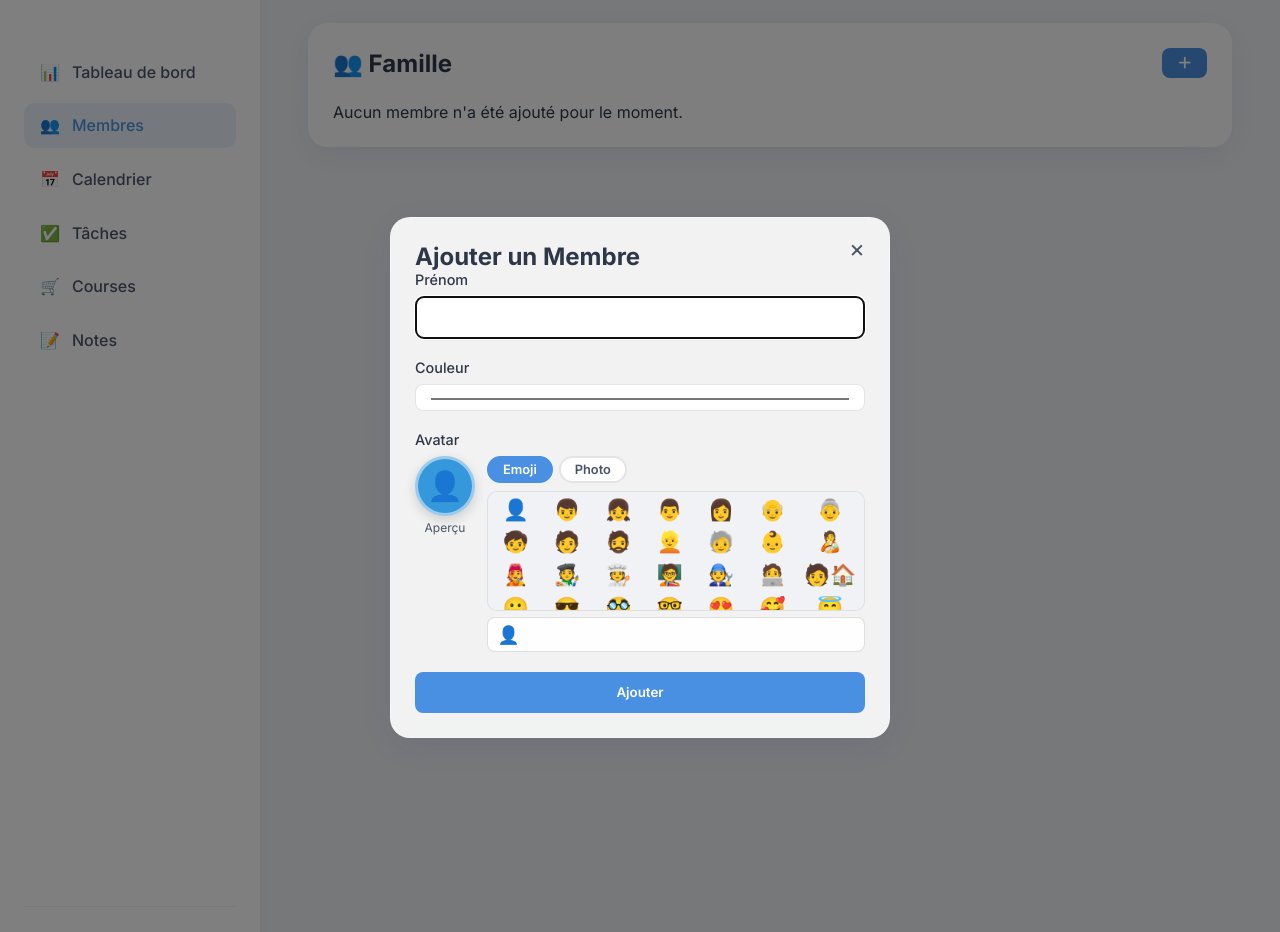
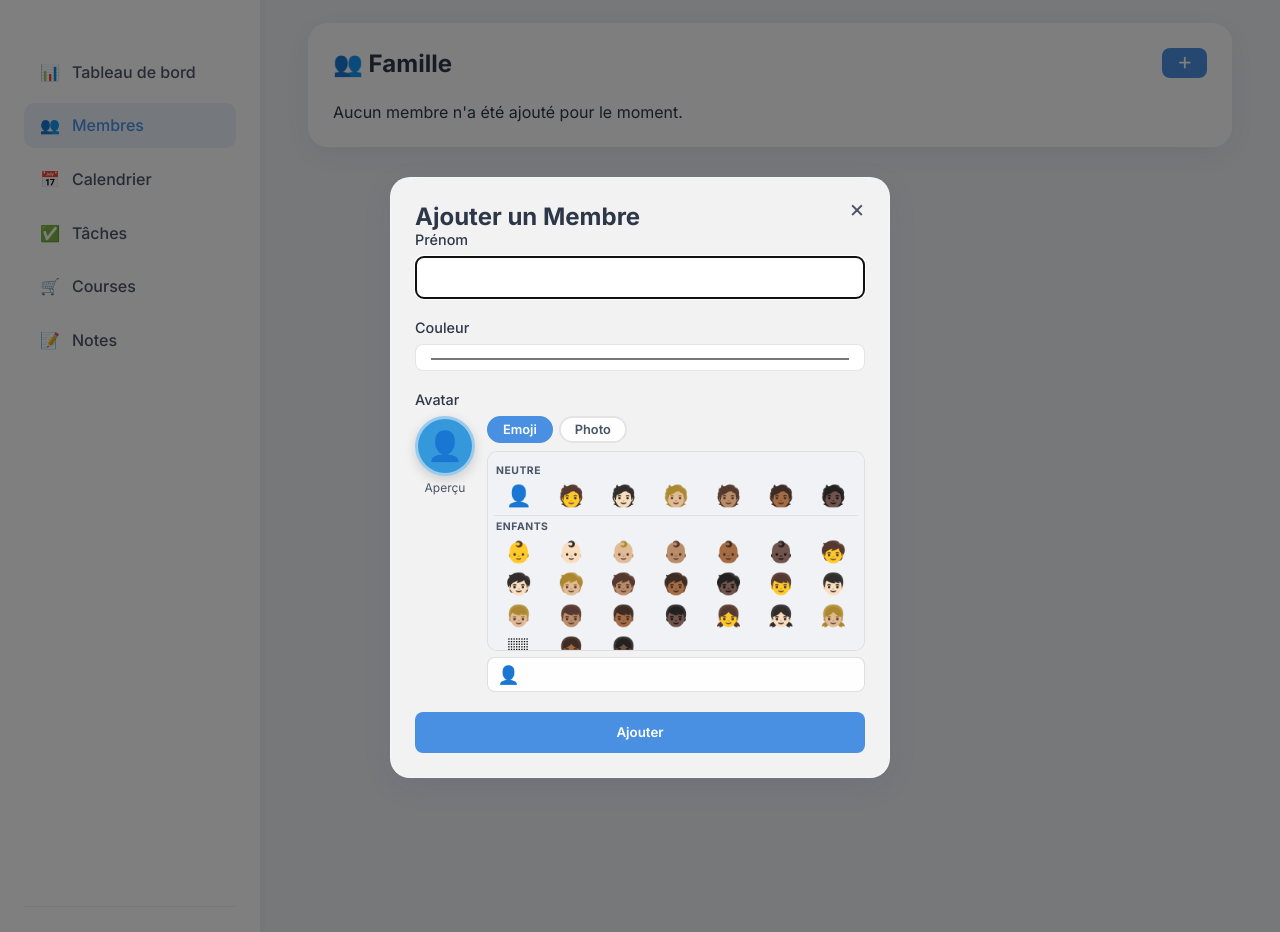
Before and after one commit to Naylm/PlanningMaison, a Flask app: page /members in a window 1280 px wide, after a click that opens the changed part. Shown: the part 89-1021 px from the top of the page. Run offline with Flask 3, Linux system fonts and the light colour scheme; some libraries are stand-ins or nearby versions.

Commit message:
Grille emoji complete : toutes couleurs de peau et cheveux par categorie

```diff
--- a/static/css/style.css
+++ b/static/css/style.css
@@ -501,13 +501,25 @@ body.dark-mode .fc .fc-button-primary:disabled {
 .emoji-grid {
     display: grid;
     grid-template-columns: repeat(7, 1fr);
-    gap: 4px;
-    max-height: 120px;
+    gap: 3px;
+    max-height: 200px;
     overflow-y: auto;
-    padding: 4px;
+    padding: 6px;
     border: 1px solid rgba(0,0,0,0.08);
     border-radius: 10px;
     background: var(--bg-color);
+}
+
+.emoji-grid .emoji-section-label {
+    grid-column: 1 / -1;
+    font-size: 0.65rem;
+    font-weight: 700;
+    color: var(--sidebar-text);
+    text-transform: uppercase;
+    letter-spacing: 0.05em;
+    padding: 4px 2px 2px;
+    border-top: 1px solid rgba(128,128,128,0.15);
+    margin-top: 2px;
 }
 
 .emoji-grid button {
--- a/static/js/main.js
+++ b/static/js/main.js
@@ -171,22 +171,59 @@ window.onclick = function(event) {
 // ==========================================
 // Avatar Picker
 // ==========================================
-const AVATAR_EMOJIS = [
-    '👤','👦','👧','👨','👩','👴','👵','🧒','🧑','🧔','👱','🧓',
-    '👶','🧑‍🍼','🧑‍🎤','🧑‍🎨','🧑‍🍳','🧑‍🏫','🧑‍🔧','🧑‍💻','🧑‍🏠',
-    '😀','😎','🥸','🤓','😍','🥰','😇','🤩','😜','🤪',
-    '🐶','🐱','🐻','🐼','🐨','🦊','🐯','🦁','🐸','🐧','🦄','🐲',
-    '⚽','🏀','🎮','🎸','🎵','🎨','📚','🌟','❤️','🔥','💎','🏆'
+const AVATAR_CATEGORIES = [
+    { label: 'Neutre', emojis: ['👤','🧑','🧑🏻','🧑🏼','🧑🏽','🧑🏾','🧑🏿'] },
+    { label: 'Enfants', emojis: [
+        '👶','👶🏻','👶🏼','👶🏽','👶🏾','👶🏿',
+        '🧒','🧒🏻','🧒🏼','🧒🏽','🧒🏾','🧒🏿',
+        '👦','👦🏻','👦🏼','👦🏽','👦🏾','👦🏿',
+        '👧','👧🏻','👧🏼','🏽','👧🏾','👧🏿'
+    ]},
+    { label: 'Hommes', emojis: [
+        '👨','👨🏻','🏼','👨🏽','👨🏾','👨🏿',
+        '👨‍🦰','👨🏻‍🦰','👨🏼‍🦰','👨🏽‍🦰','👨🏾‍🦰','👨🏿‍🦰',
+        '👨‍🦱','👨🏻‍🦱','👨🏼‍🦱','👨🏽‍🦱','👨🏾‍🦱','👨🏿‍🦱',
+        '👨‍🦳','👨🏻‍🦳','👨🏼‍🦳','👨🏽‍🦳','👨🏾‍🦳','👨🏿‍🦳',
+        '👨‍🦲','👨🏻‍🦲','👨🏼‍🦲','👨🏽‍🦲','👨🏾‍🦲','👨🏿‍🦲',
+        '🧔','🧔🏻','🧔🏼','🧔🏽','🧔🏾','🧔🏿',
+        '🧔‍♂️','🧔🏻‍♂️','🧔🏼‍♂️','🧔🏽‍♂️','🧔🏾‍♂️','🧔🏿‍♂️',
+        '👱‍♂️','👱🏻‍♂️','👱🏼‍♂️','👱🏽‍♂️','👱🏾‍♂️','👱🏿‍♂️'
+    ]},
+    { label: 'Femmes', emojis: [
+        '👩','👩🏻','👩🏼','👩🏽','👩🏾','👩🏿',
+        '👩‍🦰','👩🏻‍🦰','👩🏼‍🦰','👩🏽‍🦰','👩🏾‍🦰','👩🏿‍🦰',
+        '👩‍🦱','👩🏻‍🦱','👩🏼‍🦱','👩🏽‍🦱','👩🏾‍🦱','👩🏿‍🦱',
+        '👩‍🦳','👩🏻‍🦳','👩🏼‍🦳','👩🏽‍🦳','👩🏾‍🦳','👩🏿‍🦳',
+        '👩‍🦲','👩🏻‍🦲','👩🏼‍🦲','👩🏽‍🦲','👩🏾‍🦲','👩🏿‍🦲',
+        '👱‍♀️','👱🏻‍♀️','👱🏼‍♀️','👱🏽‍♀️','👱🏾‍♀️','👱🏿‍♀️'
+    ]},
+    { label: 'Seniors', emojis: [
+        '🧓','🧓🏻','🧓🏼','🧓🏽','🧓🏾','🧓🏿',
+        '👴','👴🏻','👴🏼','👴🏽','👴🏾','👴🏿',
+        '👵','👵🏻','👵🏼','👵🏽','👵🏾','👵🏿'
+    ]},
+    { label: 'Visages', emojis: ['😀','😄','😁','😎','🥸','🤓','😍','🥰','😇','🤩','😜','🤪','😏','🙂','😊','😂','🤣','😆'] },
+    { label: 'Animaux', emojis: ['🐶','🐱','🐻','🐼','🐨','🦊','🐯','🦁','🐸','🐧','🦄','🐲','🐺','🦝','🐮','🐰','🐹','🐭'] },
+    { label: 'Divers', emojis: ['⚽','🏀','🎮','🎸','🎵','🎨','📚','🌟','❤️','🔥','💎','🏆','🚀','🌈','👑','🎯','🍕','🌙'] }
 ];
 
 function initAvatarPicker(prefix) {
     const grid = document.getElementById(`${prefix}EmojiGrid`);
     if (!grid || grid.dataset.init) return;
     grid.dataset.init = '1';
-    AVATAR_EMOJIS.forEach(emoji => {
+
+    AVATAR_CATEGORIES.forEach((cat, ci) => {
+        const label = document.createElement('div');
+        label.className = 'emoji-section-label';
+        label.textContent = cat.label;
+        if (ci === 0) label.style.borderTop = 'none';
+        grid.appendChild(label);
+
+        cat.emojis.forEach(emoji => {
             const btn = document.createElement('button');
             btn.type = 'button';
             btn.textContent = emoji;
+            btn.title = emoji;
             btn.onclick = () => {
                 grid.querySelectorAll('button').forEach(b => b.classList.remove('selected'));
                 btn.classList.add('selected');
@@ -195,6 +232,7 @@ function initAvatarPicker(prefix) {
                 updateAvatarPreview(prefix);
             };
             grid.appendChild(btn);
+        });
     });
 }
 
--- a/templates/base.html
+++ b/templates/base.html
@@ -136,7 +136,7 @@
                             </div>
                             <div id="addEmojiPanel" class="avatar-panel">
                                 <div class="emoji-grid" id="addEmojiGrid"></div>
-                                <input type="text" id="memberAvatar" value="👤" maxlength="2" placeholder="Ou tape un emoji..." style="margin-top:6px; width:100%; padding:0.4rem 0.6rem; border-radius:8px; border:1px solid rgba(0,0,0,0.12); background:var(--card-bg); color:var(--text-color); font-size:1.1rem;" oninput="updateAvatarPreview('add')">
+                                <input type="text" id="memberAvatar" value="👤" maxlength="10" placeholder="Ou tape un emoji..." style="margin-top:6px; width:100%; padding:0.4rem 0.6rem; border-radius:8px; border:1px solid rgba(0,0,0,0.12); background:var(--card-bg); color:var(--text-color); font-size:1.1rem;" oninput="updateAvatarPreview('add')">
                             </div>
                             <div id="addPhotoPanel" class="avatar-panel" style="display:none;">
                                 <label class="photo-upload-btn">
--- a/templates/members.html
+++ b/templates/members.html
@@ -62,7 +62,7 @@
                         </div>
                         <div id="editEmojiPanel" class="avatar-panel">
                             <div class="emoji-grid" id="editEmojiGrid"></div>
-                            <input type="text" id="editMemberAvatar" maxlength="2" placeholder="Ou tape un emoji..." style="margin-top:6px; width:100%; padding:0.4rem 0.6rem; border-radius:8px; border:1px solid rgba(0,0,0,0.12); background:var(--card-bg); color:var(--text-color); font-size:1.1rem;" oninput="updateAvatarPreview('edit')">
+                            <input type="text" id="editMemberAvatar" maxlength="10" placeholder="Ou tape un emoji..." style="margin-top:6px; width:100%; padding:0.4rem 0.6rem; border-radius:8px; border:1px solid rgba(0,0,0,0.12); background:var(--card-bg); color:var(--text-color); font-size:1.1rem;" oninput="updateAvatarPreview('edit')">
                         </div>
                         <div id="editPhotoPanel" class="avatar-panel" style="display:none;">
                             <label class="photo-upload-btn">
```
Lines whose indentation alone changed are shown as unchanged.
